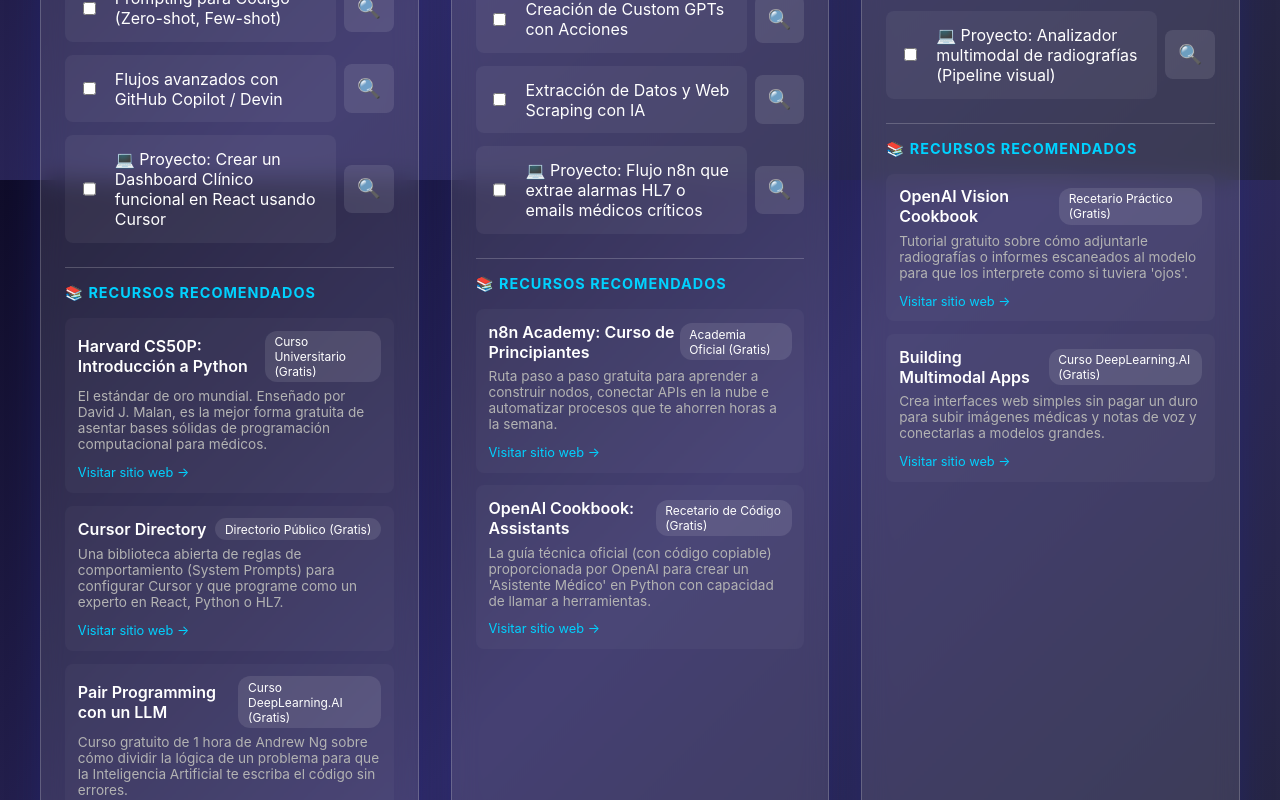
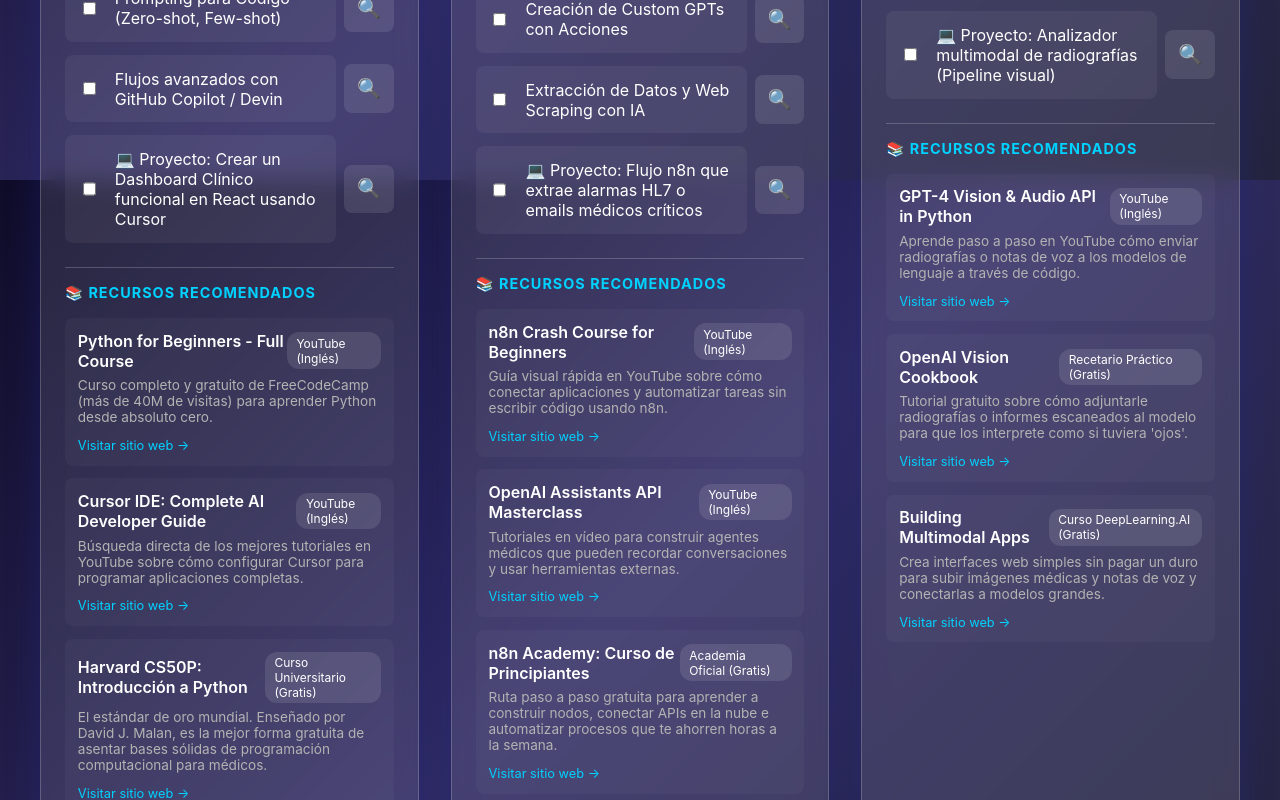
Before and after one commit to ciglesias55-pixel/tracking-app, a React (Vite) app: page / in a window 1280 px wide. Shown: the part 620-1420 px from the top of the page. Built offline with nearby package versions, Linux system fonts and the light colour scheme.

Commit message:
feat: Inyección de canales y cursos magistrales de YouTube en inglés

```diff
--- a/src/data/curriculum.js
+++ b/src/data/curriculum.js
@@ -32,6 +32,18 @@
       }
     ],
     "resources": [
+      {
+        "name": "Python for Beginners - Full Course",
+        "type": "YouTube (Inglés)",
+        "link": "https://www.youtube.com/watch?v=eWRfhZUzrAc",
+        "description": "Curso completo y gratuito de FreeCodeCamp (más de 40M de visitas) para aprender Python desde absoluto cero."
+      },
+      {
+        "name": "Cursor IDE: Complete AI Developer Guide",
+        "type": "YouTube (Inglés)",
+        "link": "https://www.youtube.com/results?search_query=cursor+ide+full+tutorial+course",
+        "description": "Búsqueda directa de los mejores tutoriales en YouTube sobre cómo configurar Cursor para programar aplicaciones completas."
+      },
       {
         "name": "Harvard CS50P: Introducción a Python",
         "type": "Curso Universitario (Gratis)",
@@ -86,6 +98,18 @@
     ],
     "resources": [
       {
+        "name": "n8n Crash Course for Beginners",
+        "type": "YouTube (Inglés)",
+        "link": "https://www.youtube.com/watch?v=1_N9JcEw-4c",
+        "description": "Guía visual rápida en YouTube sobre cómo conectar aplicaciones y automatizar tareas sin escribir código usando n8n."
+      },
+      {
+        "name": "OpenAI Assistants API Masterclass",
+        "type": "YouTube (Inglés)",
+        "link": "https://www.youtube.com/results?search_query=openai+assistants+api+tutorial+python",
+        "description": "Tutoriales en vídeo para construir agentes médicos que pueden recordar conversaciones y usar herramientas externas."
+      },
+      {
         "name": "n8n Academy: Curso de Principiantes",
         "type": "Academia Oficial (Gratis)",
         "link": "https://academy.n8n.io/paths/beginners",
@@ -128,6 +152,12 @@
     ],
     "resources": [
       {
+        "name": "GPT-4 Vision & Audio API in Python",
+        "type": "YouTube (Inglés)",
+        "link": "https://www.youtube.com/results?search_query=gpt4+vision+audio+api+python+tutorial",
+        "description": "Aprende paso a paso en YouTube cómo enviar radiografías o notas de voz a los modelos de lenguaje a través de código."
+      },
+      {
         "name": "OpenAI Vision Cookbook",
         "type": "Recetario Práctico (Gratis)",
         "link": "https://cookbook.openai.com/examples/using_gpt4_vision_with_the_assistants_api",
@@ -169,6 +199,18 @@
       }
     ],
     "resources": [
+      {
+        "name": "Let's build GPT: from scratch, in code",
+        "type": "YouTube (Inglés)",
+        "link": "https://www.youtube.com/watch?v=kCc8FmEb1nY",
+        "description": "La legendaria clase magistral de Andrej Karpathy (ex-director de IA en Tesla) construyendo un Transformer neuronal desde cero."
+      },
+      {
+        "name": "LangChain & Vector Databases Full Course",
+        "type": "YouTube (Inglés)",
+        "link": "https://www.youtube.com/watch?v=TRjq7t2Ms5I",
+        "description": "Curso masivo de FreeCodeCamp (18 horas) enseñando paso a paso arquitectura RAG para conectar LLMs con documentos privados."
+      },
       {
         "name": "Hugging Face NLP Course",
         "type": "Curso Magistral (Gratis)",
@@ -218,6 +260,12 @@
     ],
     "resources": [
       {
+        "name": "Synthetic Data Generation with Python",
+        "type": "YouTube (Inglés)",
+        "link": "https://www.youtube.com/results?search_query=synthetic+data+generation+machine+learning+python",
+        "description": "Charlas y tutoriales técnicos explicando cómo usar GANs y VAEs para generar pacientes ficticios por motivos de privacidad."
+      },
+      {
         "name": "Synthea: Pacientes Sintéticos (MIT)",
         "type": "Herramienta Open-Source (Gratis)",
         "link": "https://github.com/synthetichealth/synthea/wiki",
@@ -259,6 +307,18 @@
       }
     ],
     "resources": [
+      {
+        "name": "AI in Healthcare (Stanford University)",
+        "type": "YouTube (Inglés)",
+        "link": "https://www.youtube.com/watch?v=l_B-mD1h03M",
+        "description": "Excelente material de Stanford Medicine sobre los retos reales de aplicar Machine Learning dentro de un hospital."
+      },
+      {
+        "name": "AI for Medicine Course Overview",
+        "type": "YouTube (Inglés)",
+        "link": "https://www.youtube.com/results?search_query=coursera+ai+for+medicine+specialization",
+        "description": "Vídeos explicativos y lecciones sueltas sobre las matemáticas de diagnosticar con imágenes y análisis de supervivencia."
+      },
       {
         "name": "Coursera: AI for Medicine",
         "type": "Auditoría de Curso (Gratis)",
@@ -308,6 +368,12 @@
     ],
     "resources": [
       {
+        "name": "Vector Databases Explained in 5 Minutes",
+        "type": "YouTube (Inglés)",
+        "link": "https://www.youtube.com/watch?v=klTvEwg3oJ4",
+        "description": "Un resumen visual espectacular de Pinecone explicando por qué la IA necesita almacenar datos en formato de vectores matemáticos."
+      },
+      {
         "name": "Pinecone Vector Center",
         "type": "Conceptos Fundamentales (Gratis)",
         "link": "https://www.pinecone.io/learn/",
@@ -354,6 +420,18 @@
       }
     ],
     "resources": [
+      {
+        "name": "Andrew Ng: Agentic AI Workflows",
+        "type": "YouTube (Inglés)",
+        "link": "https://www.youtube.com/watch?v=sal78ACtGTc",
+        "description": "Charla imperdible del padre de la IA moderna explicando por qué cuatro agentes pequeños trabajando en equipo ganan a un LLM gigante."
+      },
+      {
+        "name": "LangGraph Multi-Agent Workflows",
+        "type": "YouTube (Inglés)",
+        "link": "https://www.youtube.com/results?search_query=langgraph+multi+agent+tutorial",
+        "description": "Búsqueda con los mejores vídeos para aprender a programar sistemas donde agentes debaten entre sí antes de dar una respuesta."
+      },
       {
         "name": "Building Effective Agents (Anthropic)",
         "type": "Paper de Arquitectura (Gratis)",
@@ -402,6 +480,12 @@
     ],
     "resources": [
       {
+        "name": "Anthropic Claude Prompt Engineering",
+        "type": "YouTube (Inglés)",
+        "link": "https://www.youtube.com/results?search_query=Anthropic+Claude+Prompt+Engineering+tutorial+xml+tags",
+        "description": "Tutoriales en vídeo enseñando las técnicas avanzadas que usamos para controlar alucinaciones en modelos súper inteligentes."
+      },
+      {
         "name": "Model Context Protocol (MCP)",
         "type": "Estándar Oficial (Open-Source)",
         "link": "https://modelcontextprotocol.io/",
@@ -448,6 +532,12 @@
       }
     ],
     "resources": [
+      {
+        "name": "LLM Security & Prompt Injection Mitigation",
+        "type": "YouTube (Inglés)",
+        "link": "https://www.youtube.com/results?search_query=LLM+Security+Prompt+Injection+defense",
+        "description": "Charlas técnicas en YouTube sobre cómo un hacker o usuario puede engañar a un chat clínico y cómo defender tus sistemas usando la guía OWASP."
+      },
       {
         "name": "OWASP Top 10 for LLMs",
         "type": "Seguridad Informática (Gratis)",
@@ -496,6 +586,12 @@
     ],
     "resources": [
       {
+        "name": "Explainable AI (SHAP & LIME) in Python",
+        "type": "YouTube (Inglés)",
+        "link": "https://www.youtube.com/results?search_query=Explainable+AI+SHAP+Python+tutorial",
+        "description": "Aprende gratis en vídeo a programar gráficos que explican visualmente a un médico por qué el modelo tomó una decisión."
+      },
+      {
         "name": "DECIDE-AI Guidelines (Nature)",
         "type": "Publicación de Referencia (Gratis)",
         "link": "https://www.nature.com/articles/s41591-022-01772-9",
@@ -542,6 +638,12 @@
       }
     ],
     "resources": [
+      {
+        "name": "EU AI Act Explained for Tech Builders",
+        "type": "YouTube (Inglés)",
+        "link": "https://www.youtube.com/results?search_query=EU+AI+Act+Explained+Healthcare+Artificial+Intelligence",
+        "description": "Conferencias en YouTube resumiendo la ley europea de IA para saber qué necesitas si vas a instalar software en tu hospital."
+      },
       {
         "name": "EU AI Act Compliance (MedTech)",
         "type": "Guía Jurídica (PDF Gratis)",
@@ -590,6 +692,18 @@
     ],
     "resources": [
       {
+        "name": "FastAPI Course for Beginners",
+        "type": "YouTube (Inglés)",
+        "link": "https://www.youtube.com/watch?v=0sOvCWFmrtA",
+        "description": "Tutorial completo y directo de FreeCodeCamp para envolver tus modelos de Python en APIs accesibles por web."
+      },
+      {
+        "name": "Docker Tutorial for Beginners",
+        "type": "YouTube (Inglés)",
+        "link": "https://www.youtube.com/watch?v=pTFZFxd4hOI",
+        "description": "El famoso vídeo animado de TechWorld with Nana explicando en 1 hora cómo funciona Docker y cómo encapsular apps médicas."
+      },
+      {
         "name": "FastAPI Crash Course",
         "type": "Curso YouTube (Gratis)",
         "link": "https://www.youtube.com/watch?v=0sOvCWFmrtA",
@@ -632,6 +746,18 @@
     ],
     "resources": [
       {
+        "name": "Two Minute Papers",
+        "type": "Canal de YouTube (Inglés)",
+        "link": "https://www.youtube.com/c/TwoMinutePapers",
+        "description": "El canal divulgativo más alucinante (con millones de suscriptores) que expone en vídeos de 5 minutos las increíbles capacidades de los últimos papers científicos de IA."
+      },
+      {
+        "name": "AI Explained",
+        "type": "Canal de YouTube (Inglés)",
+        "link": "https://www.youtube.com/c/AIExplained",
+        "description": "Si sale un nuevo modelo hoy (ej. GPT-5), mañana este canal sube el análisis más exhaustivo, técnico e imparcial que vas a encontrar en video."
+      },
+      {
         "name": "Eric Topol - Ground Truths",
         "type": "Newsletter (Edición Gratis)",
         "link": "https://erictopol.substack.com/",
```
